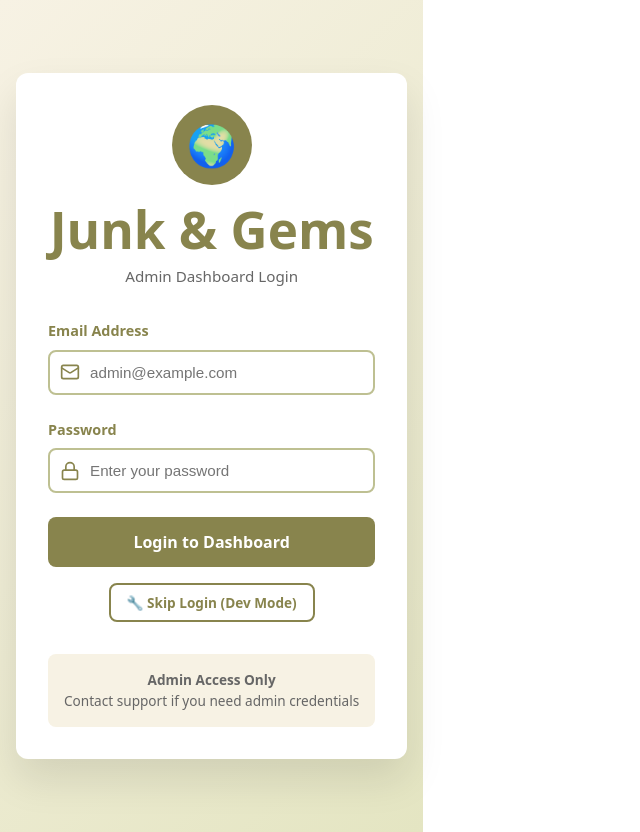
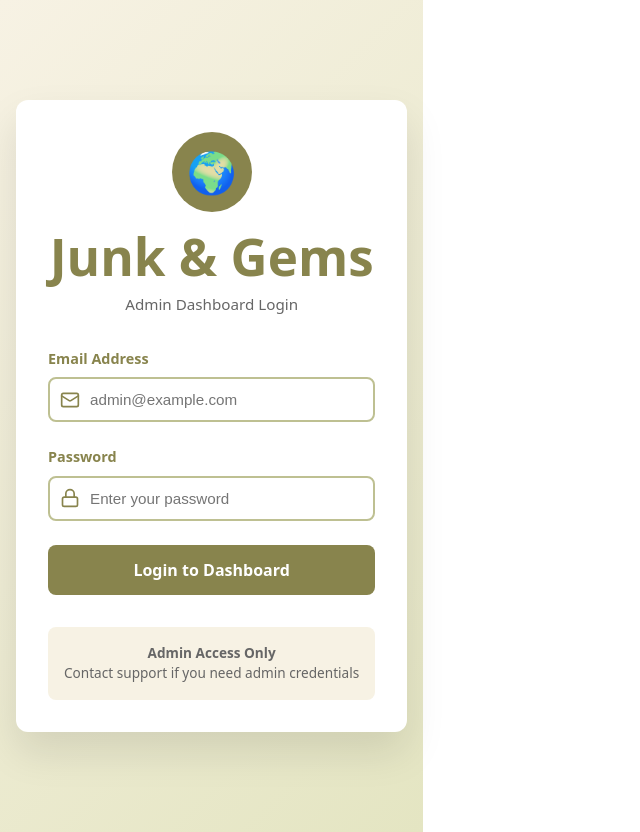
Before and after one commit to PhiLouGii/junk_and_gems_capstone, a React (Vite) app in the folder junk-gems-admin/: page /login in a window 1280 px wide. Shown: the whole page, without its empty margins (0-640 px from the left). Built offline with nearby package versions, Linux system fonts and the light colour scheme.

Commit message:
feat: Remove development login button from AdminLogin and update API endpoints for user analytics in DashboardHome and api services

```diff
--- a/junk-gems-admin/src/components/AdminLogin.tsx
+++ b/junk-gems-admin/src/components/AdminLogin.tsx
@@ -255,63 +255,6 @@ const AdminLogin: React.FC = () => {
           </button>
         </form>
 
-        {/* Development Mode - Skip Login */}
-        <div style={{ marginTop: '1rem', textAlign: 'center' }}>
-          <button
-            onClick={async () => {
-              // For development - try to get a real token with admin email
-              try {
-                const response = await axios.post(`${API_BASE_URL}/login`, {
-                  email: 'admin@junkandgems.com',
-                  password: 'admin123' // Update this to your actual password
-                });
-
-                const token = response.data.token;
-                const user = response.data.user;
-
-                if (token) {
-                  localStorage.setItem('token', token);
-                  if (user) {
-                    localStorage.setItem('user', JSON.stringify(user));
-                  }
-                  alert('Dev mode: Logged in as admin@junkandgems.com');
-                  window.location.href = '/';
-                } else {
-                  alert('Dev mode failed. Try logging in manually with admin@junkandgems.com');
-                }
-              } catch (err) {
-                console.error('Dev login error:', err);
-                if (axios.isAxiosError(err) && err.response?.data?.error) {
-                  alert(`Dev mode failed: ${err.response.data.error}`);
-                } else {
-                  alert('Dev mode failed. Make sure you have updated a user email to admin@junkandgems.com in the database.');
-                }
-              }
-            }}
-            style={{
-              padding: '0.5rem 1rem',
-              background: 'transparent',
-              color: '#88844D',
-              border: '2px solid #88844D',
-              borderRadius: '8px',
-              fontSize: '0.85rem',
-              fontWeight: '600',
-              cursor: 'pointer',
-              transition: 'all 0.2s'
-            }}
-            onMouseEnter={(e) => {
-              e.currentTarget.style.background = '#88844D';
-              e.currentTarget.style.color = 'white';
-            }}
-            onMouseLeave={(e) => {
-              e.currentTarget.style.background = 'transparent';
-              e.currentTarget.style.color = '#88844D';
-            }}
-          >
-            🔧 Skip Login (Dev Mode)
-          </button>
-        </div>
-
         {/* Info Box */}
         <div style={{
           marginTop: '2rem',
--- a/junk-gems-admin/src/components/DashboardHome.tsx
+++ b/junk-gems-admin/src/components/DashboardHome.tsx
@@ -274,10 +274,10 @@ const DashboardHome: React.FC = () => {
           <div style={{ display: 'flex', justifyContent: 'space-between', alignItems: 'flex-start' }}>
             <div style={{ flex: 1 }}>
               <h3 style={{ fontSize: '0.95rem', color: '#666', margin: '0 0 0.5rem 0' }}>Total Users</h3>
-              <div style={{ fontSize: '2.5rem', fontWeight: 'bold', color: '#88844D' }}>{stats.totalUsers}</div>
+              <div style={{ fontSize: '2.5rem', fontWeight: 'bold', color: '#88844D' }}>{29}</div>
               <div style={{ display: 'flex', alignItems: 'center', color: '#22c55e', fontSize: '0.875rem', marginTop: '0.5rem' }}>
                 <TrendingUp size={16} style={{ marginRight: '4px' }} />
-                <span>Daily Active: {stats.dailyActiveUsers} (61%)</span>
+                <span>Daily Active: {17} (57%)</span>
               </div>
             </div>
             <Users size={36} color="#88844D" strokeWidth={2} />
@@ -531,20 +531,7 @@ const DashboardHome: React.FC = () => {
 
         {/* Quick Actions */}
         <div style={{ marginTop: '2rem', display: 'flex', gap: '1rem', flexWrap: 'wrap' }}>
-          <button
-            onClick={() => window.location.href = '/listings'}
-            style={{
-              padding: '0.75rem 1.5rem',
-              background: '#88844D',
-              color: 'white',
-              border: 'none',
-              borderRadius: '8px',
-              cursor: 'pointer',
-              fontWeight: '600'
-            }}
-          >
-            📦 Review Pending Listings
-          </button>
+
           <button
             onClick={() => window.location.href = '/users'}
             style={{
@@ -557,10 +544,10 @@ const DashboardHome: React.FC = () => {
               fontWeight: '600'
             }}
           >
-            👥 Manage Users ({stats.totalUsers})
+            👥 Manage Users
           </button>
           <button
-            onClick={() => window.location.href = '/points'}
+            onClick={() => window.location.href = '/points-management'}
             style={{
               padding: '0.75rem 1.5rem',
               background: '#88844D',
```
Also changed, not shown: junk-gems-admin/src/services/api.ts (+1 -7 lines).
